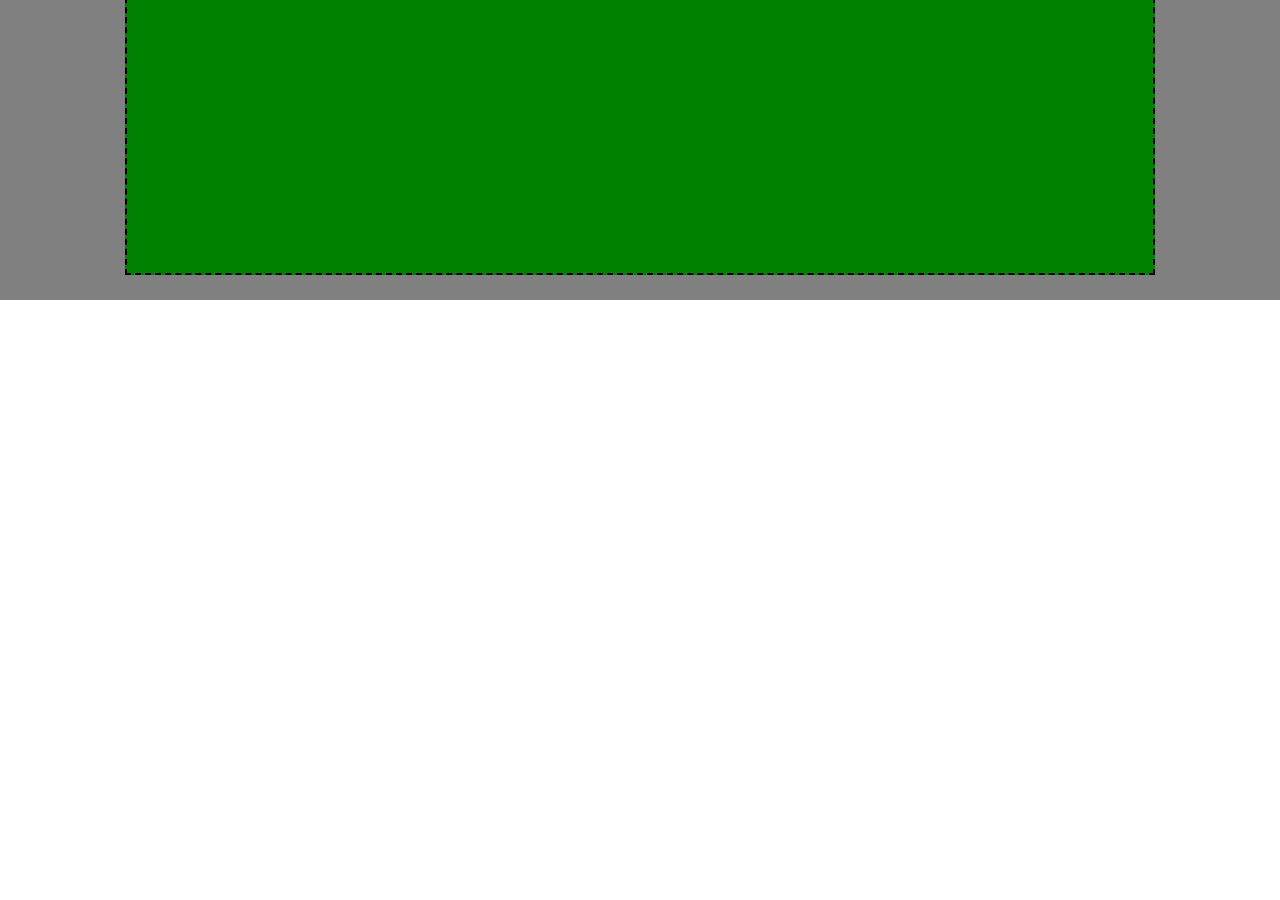
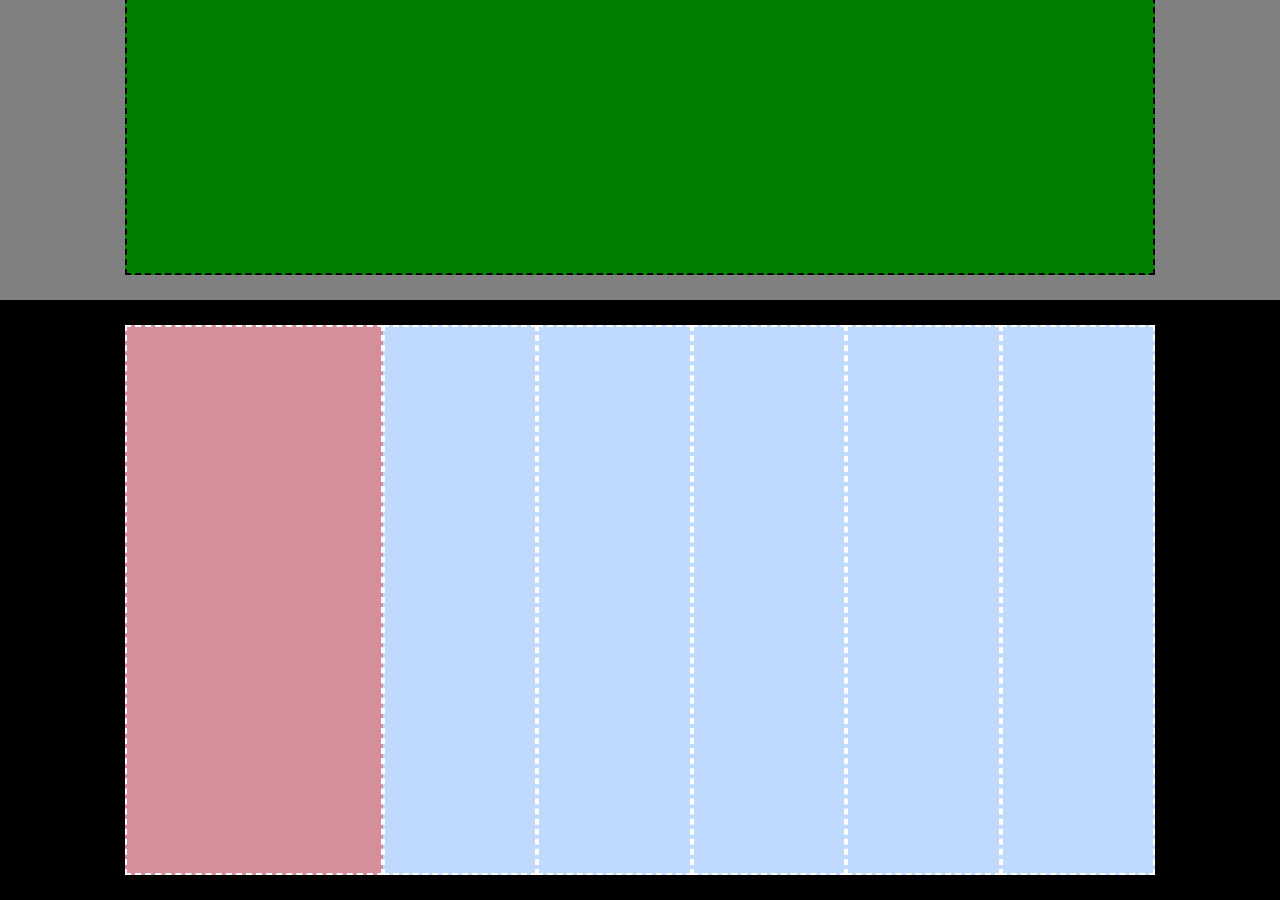
Before and after one commit to AngeloCrisci/html-struttura-discord, a plain HTML site: page index.html in a window 1280 px wide. Shown: the part 2730-3630 px from the top of the page. Before the commit the page ends 3030 px from the top, so only its background shows below. Drawn offline with Linux system fonts and the light colour scheme.

Commit message:
esercizio finito (added first footer)

```diff
--- a/index.html
+++ b/index.html
@@ -57,21 +57,41 @@
              </section>
     <!--Big-box-->
             <section class="gray-c">
-             <div class="container">
-                <div class="gray-c pdg">
-                    <div class="box-g">
-                    </div>
+                <div class="container">
+                    <div class="gray-c pdg">
+                        <div class="box-g">
+                        </div>
 
                     </div>
                 </div>
+            </section>
+        </main>
+<!--First-Footer-->
+        <footer>
+            <section class="black-c">
+                <div class="container d-f group">
+                    <div class="b-section">
+                    </div>
+                    <div class="s-sections">
+                    </div>
+                    <div class="s-sections">
+                    </div>
+                    <div class="s-sections">
+                    </div>
+                    <div class="s-sections">
+                    </div>
+                    <div class="s-sections">
+                    </div>
+                </div>
+            </section>
 
-             </div>
+
+        </footer>
 
 
 
 
-        </main>
-        <footer>
+
 
         </footer>
     </body>
--- a/style.css
+++ b/style.css
@@ -105,3 +105,22 @@
     .pdg {
         padding: 25px;
     }
+
+    .black-c {
+        background-color: black;
+    }
+
+    .b-section {
+        background-color: rgb(212, 143, 154);
+        border: 2px rgb(255, 255, 255) dashed;
+        flex-grow: 1;
+
+
+    }
+
+    .s-sections {
+        background-color: rgb(192, 217, 255);
+        border: 2px rgb(255, 255, 255) dashed;
+        flex-basis: 15%;
+
+    }
```
